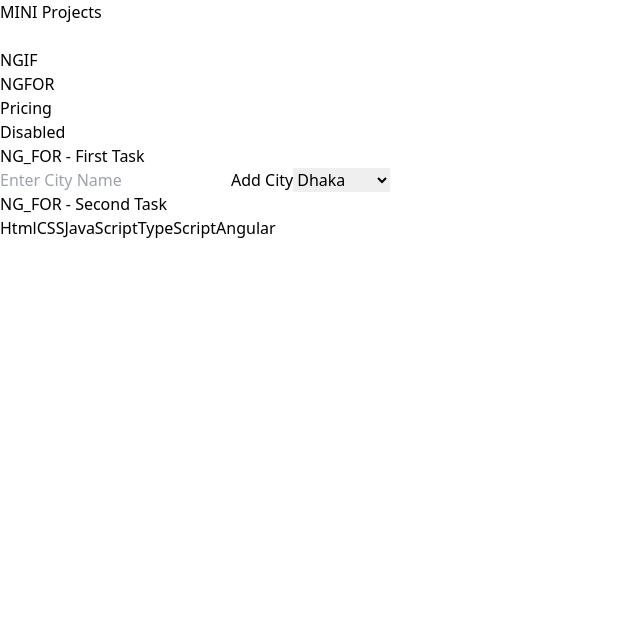
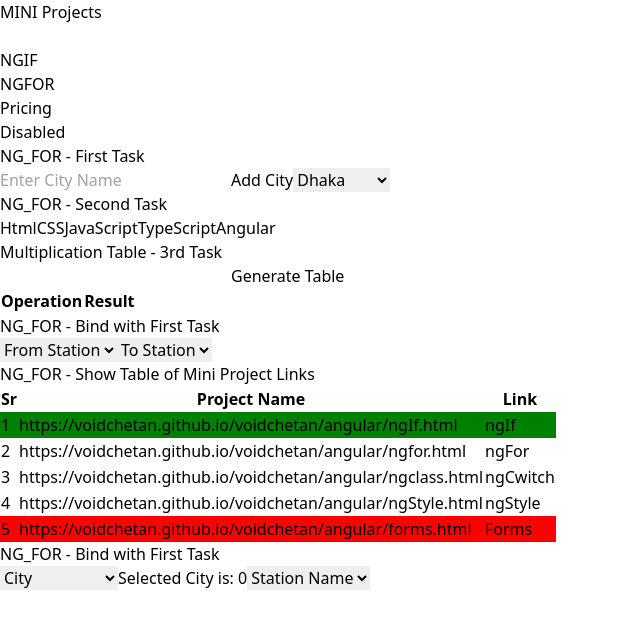
Before and after one commit to nhumayun2/Mini-Projects-Angular, an Angular app in the folder miniProject/: page /ng-for in a window 1280 px wide. Shown: the top 628 px of the page, without its empty margins (0-640 px from the left). Built offline with nearby package versions, Linux system fonts and the light colour scheme.

Commit message:
6 tasks added in ngFor page

```diff
--- a/miniProject/src/app/ng-for/ng-for.component.css
+++ b/miniProject/src/app/ng-for/ng-for.component.css
@@ -0,0 +1,11 @@
+.whenClick{
+    background-color: red;
+}
+
+.bg-success{
+    background-color: green;
+}
+
+.bg-danger{
+    background-color: red;
+}
--- a/miniProject/src/app/ng-for/ng-for.component.html
+++ b/miniProject/src/app/ng-for/ng-for.component.html
@@ -1,37 +1,125 @@
 <div class="container mx-auto p-4 grid grid-cols-1 sm:grid-cols-2 lg:grid-cols-3 gap-4">
-  <div class="p-4 bg-blue-300 shadow-lg rounded-lg border border-gray-200 overflow-auto max-h-[500px]">
-    <h1 class="text-lg font-semibold mb-4">NG_FOR - First Task</h1>
+
+  <!-- First Task -->
+  <div class="p-6 bg-white shadow-lg rounded-lg border border-gray-300 overflow-auto max-h-[500px]">
+    <h1 class="text-2xl font-semibold text-gray-700 mb-6">NG_FOR - First Task</h1>
     <input
       [(ngModel)]="newCity"
       type="text"
       placeholder="Enter City Name"
-      class="w-full p-2 border border-gray-300 rounded mb-4"
+      class="w-full p-3 border border-gray-300 rounded focus:outline-none focus:ring-2 focus:ring-blue-500 mb-4"
     />
     <button
       (click)="addCityNames()"
-      class="w-full p-2 bg-blue-500 text-white rounded hover:bg-blue-600 mb-4"
+      class="w-full p-3 bg-blue-500 text-white rounded hover:bg-blue-600 transition duration-200 mb-4"
     >
       Add City
     </button>
-    <select
-      class="w-full p-2 border border-gray-300 rounded"
-    >
+    <select class="w-full p-3 border border-gray-300 rounded focus:outline-none focus:ring-2 focus:ring-blue-500">
       <option disabled>Select City</option>
       <option *ngFor="let city of cityNames" [value]="city">
         {{ city }}
       </option>
     </select>
   </div>
-  <div class="p-4 bg-blue-300 shadow-lg rounded-lg border border-gray-200 overflow-auto max-h-[500px]">
-    <h1 class="text-lg font-semibold mb-4">NG_FOR - Second Task</h1>
+
+  <!-- Second Task -->
+  <div class="p-6 bg-white shadow-lg rounded-lg border border-gray-300 overflow-auto max-h-[500px]">
+    <h1 class="text-2xl font-semibold text-gray-700 mb-6">NG_FOR - Second Task</h1>
     <button
-  *ngFor="let x of language; let i = index"
-  (click)="selectButton(i)"
-  [class.bg-green-700]="selectedIndex === i"
-  class="px-4 py-2 bg-green-500 text-white rounded hover:bg-green-600 transition-colors duration-300 mb-2 w-full sm:w-auto"
->
-  {{ x }}
-</button>
+      *ngFor="let x of language; let i = index"
+      (click)="selectButton(i)"
+      [class.whenClick]="selectedIndex === i"
+      class="w-full sm:w-auto px-4 py-2 bg-green-500 text-white rounded hover:bg-green-600 transition duration-300 mb-2"
+    >
+      {{ x }}
+    </button>
+  </div>
 
+  <!-- Third Task - Multiplication Table -->
+  <div class="p-6 bg-white shadow-lg rounded-lg border border-gray-300 overflow-auto max-h-[500px]">
+    <h1 class="text-2xl font-semibold text-gray-700 mb-6">Multiplication Table - 3rd Task</h1>
+    <div class="flex items-center mb-4">
+      <input [(ngModel)]="multiply" type="number" class="w-1/2 p-3 border border-gray-300 rounded-md focus:outline-none focus:ring-2 focus:ring-blue-500">
+      <button (click)="thirdTask()" class="ml-2 px-4 py-2 bg-green-500 text-white rounded hover:bg-green-600 transition duration-300">
+        Generate Table
+      </button>
+    </div>
+    <table class="w-full border border-gray-200 divide-y divide-gray-300">
+      <thead>
+        <tr class="bg-gray-100 text-left">
+          <th class="p-4 text-sm font-medium text-gray-600">Operation</th>
+          <th class="p-4 text-sm font-medium text-gray-600">Result</th>
+        </tr>
+      </thead>
+      <tbody>
+        <tr *ngFor="let mult of multiplyTable; let i = index" class="hover:bg-gray-50 transition-colors">
+          <td class="p-4 text-sm text-gray-800">{{multiply}} x {{i + 1}}</td>
+          <td class="p-4 text-sm text-gray-800">{{mult}}</td>
+        </tr>
+      </tbody>
+    </table>
+  </div>
+
+  <!-- Fourth Task -->
+  <div class="p-6 bg-white shadow-lg rounded-lg border border-gray-300 overflow-auto max-h-[500px]">
+    <h1 class="text-2xl font-semibold text-gray-700 mb-6">NG_FOR - Bind with First Task</h1>
+    <select class="w-full p-3 border border-gray-300 rounded mb-4 focus:outline-none focus:ring-2 focus:ring-blue-500">
+      <option disabled selected>From Station</option>
+      <option *ngFor="let city of cityNames" [value]="city">
+        {{ city }}
+      </option>
+    </select>
+    <select class="w-full p-3 border border-gray-300 rounded focus:outline-none focus:ring-2 focus:ring-blue-500">
+      <option disabled selected>To Station</option>
+      <option *ngFor="let city of cityNames" [value]="city">
+        {{ city }}
+      </option>
+    </select>
+  </div>
+
+  <!-- Fifth Task -->
+  <div class="p-6 bg-white shadow-lg rounded-lg border border-gray-300 overflow-auto max-h-[500px] w-full lg:w-[620px]">
+    <h1 class="text-2xl font-semibold text-gray-700 mb-6">NG_FOR - Show Table of Mini Project Links</h1>
+    <table class="w-full border border-gray-200 divide-y divide-gray-300">
+      <thead>
+        <tr class="bg-gray-100 text-left">
+          <th class="p-4 text-sm font-medium text-gray-600">Sr</th>
+          <th class="p-4 text-sm font-medium text-gray-600">Project Name</th>
+          <th class="p-4 text-sm font-medium text-gray-600">Link</th>
+        </tr>
+      </thead>
+      <tbody>
+        <tr [class.bg-success]="x == 0" [class.bg-danger]="x==task5.length-1" *ngFor="let task of task5; let x = index" class="hover:bg-gray-50 transition-colors">
+          <td class="p-4 text-sm text-gray-800">{{ x + 1 }}</td>
+          <td class="p-4 text-sm text-gray-800">{{ task.pageUrl }}</td>
+          <td class="p-4 text-sm text-blue-600 underline hover:text-blue-800 cursor-pointer">
+            <a href="{{ task.linkTest }}" target="_blank">{{ task.linkTest }}</a>
+          </td>
+        </tr>
+      </tbody>
+    </table>
+  </div>
+
+</div>
+
+
+<div class="container mx-auto p-4 grid grid-cols-1 sm:grid-cols-2 lg:grid-cols-3 gap-4">
+  <!-- Sixth Task -->
+  <div class="p-6 bg-white shadow-lg rounded-lg border border-gray-300 overflow-auto max-h-[500px]">
+    <h1 class="text-2xl font-semibold text-gray-700 mb-6">NG_FOR - Bind with First Task</h1>
+    <select change="sixthTask($event.target.value)" class="w-full p-3 border border-gray-300 rounded mb-4 focus:outline-none focus:ring-2 focus:ring-blue-500">
+      <option disabled selected>City</option>
+      <option *ngFor="let citys of city" [value]="citys.cityId">
+        {{ citys.cityName }}
+      </option>
+    </select>
+    <span>Selected City is: {{sixthTaskPrint}}</span>
+    <select class="w-full p-3 border border-gray-300 rounded focus:outline-none focus:ring-2 focus:ring-blue-500">
+      <option disabled selected>Station Name</option>
+      <option *ngFor="let city of cityNames" [value]="city">
+        {{ city }}
+      </option>
+    </select>
   </div>
 </div>
--- a/miniProject/src/app/ng-for/ng-for.component.ts
+++ b/miniProject/src/app/ng-for/ng-for.component.ts
@@ -14,17 +14,80 @@ export class NgForComponent {
   cityNames: string[] = ['Dhaka'];
   newCity: string = "";
   language: string [] = ['Html','CSS','JavaScript','TypeScript','Angular'];
+  multiply: any;
+  numbers = [1,2,3,4,5,6,7,8,9,10];
+  multiplyTable : number[] = [];
+  selectedIndex: number | null = null;
+  task5: any[] = [
+    {pageUrl:'https://voidchetan.github.io/voidchetan/angular/ngIf.html', linkTest: 'ngIf' },
+    {pageUrl:'https://voidchetan.github.io/voidchetan/angular/ngfor.html', linkTest: 'ngFor' },
+    {pageUrl:'https://voidchetan.github.io/voidchetan/angular/ngclass.html', linkTest: 'ngCwitch' },
+    {pageUrl:'https://voidchetan.github.io/voidchetan/angular/ngStyle.html', linkTest: 'ngStyle' },
+    {pageUrl:'https://voidchetan.github.io/voidchetan/angular/forms.html', linkTest: 'Forms' },
+  ]
+  //task6
+  city: any[] = [
+    {cityId: 1, cityName: 'Dhaka'},
+    {cityId: 2, cityName: 'Chittagong'},
+    {cityId: 3, cityName: 'Sylhet'},
+    {cityId: 4, cityName: 'Rajshahi'},
+    {cityId: 5, cityName: 'Khulna'},
+    {cityId: 6, cityName: 'Barishal'},
+    {cityId: 7, cityName: 'Rangpur'},
+    {cityId: 8, cityName: 'Mymensingh'}
+  ];
 
+  station: any[] = [
+    {stationId: 1, stationName: 'Kamalapur'},
+    {stationId: 2, stationName: 'Chittagong'},
+    {stationId: 3, stationName: 'Sylhet'},
+    {stationId: 4, stationName: 'Rajshahi'},
+    {stationId: 5, stationName: 'Khulna'},
+    {stationId: 6, stationName: 'Barishal'},
+    {stationId: 7, stationName: 'Rangpur'},
+    {stationId: 8, stationName: 'Mymensingh'}
+  ]
 
+  sixthTaskPrint: number = 0;
+
+  //first task
   addCityNames(){
     if(this.newCity.trim() === "") return;
     this.cityNames.push(this.newCity);
     this.newCity = "";
   }
 
-  selectedIndex: number | null = null;
-
+  //second task
   selectButton(index: number): void {
     this.selectedIndex = index;
+  }
+
+  //third task
+  thirdTask(){
+    this.multiplyTable = [];
+
+    if(!this.multiply || this.multiply <= 0){
+      alert("Please enter a number to multiply");
+    }
+
+    //multiply the numbers with the given number
+    this.numbers.forEach(element => {
+      element = element * this.multiply;
+      this.multiplyTable.push(element);
+    });
+
+    console.log("Table of " + this.multiply + " is: " + this.multiplyTable);
+
+  }
+
+  //Fourth task didnt need any logics
+
+  //Fifth task didnt need any logics
+
+  //Sixth task
+  sixthTask(val: number){
+    this.sixthTaskPrint = val;
+    console.log("Selected city id is: " + val);
+  }
+
 }
-}
```
